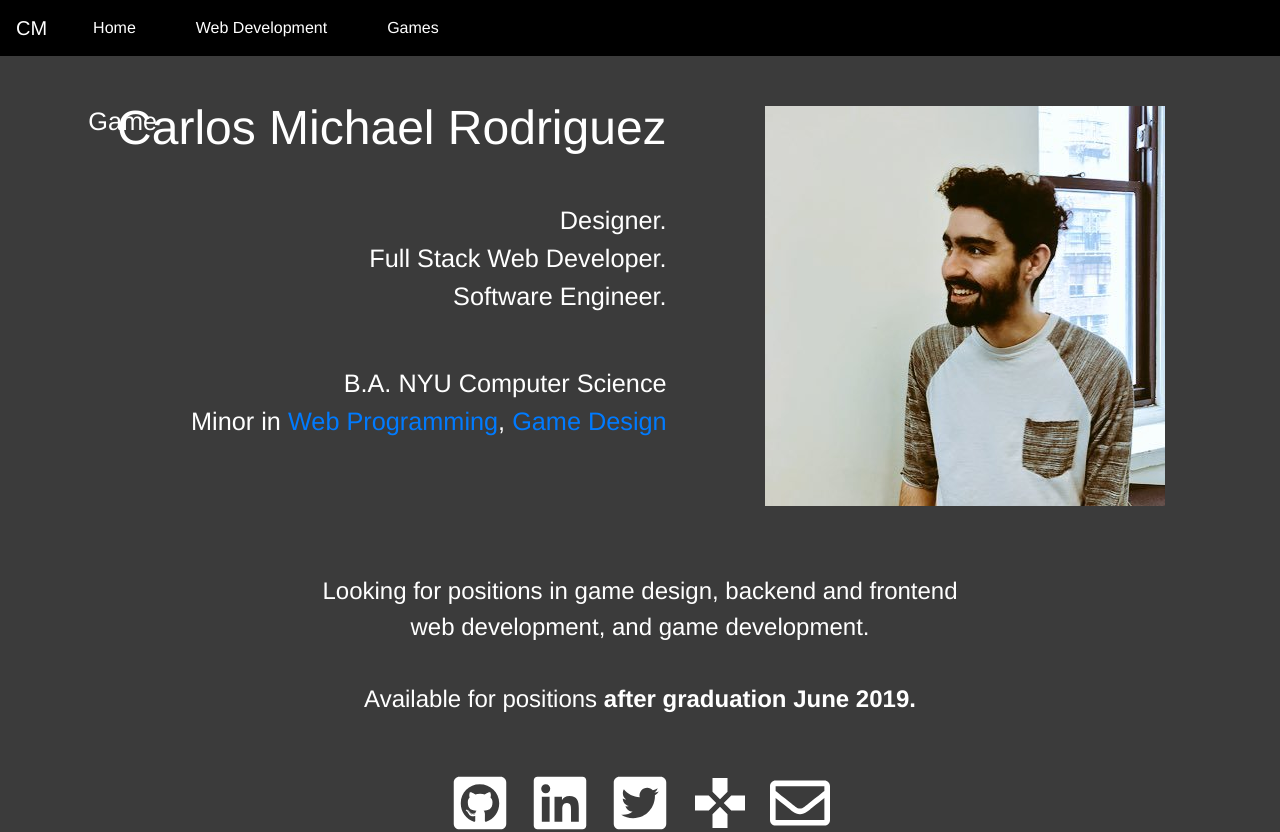
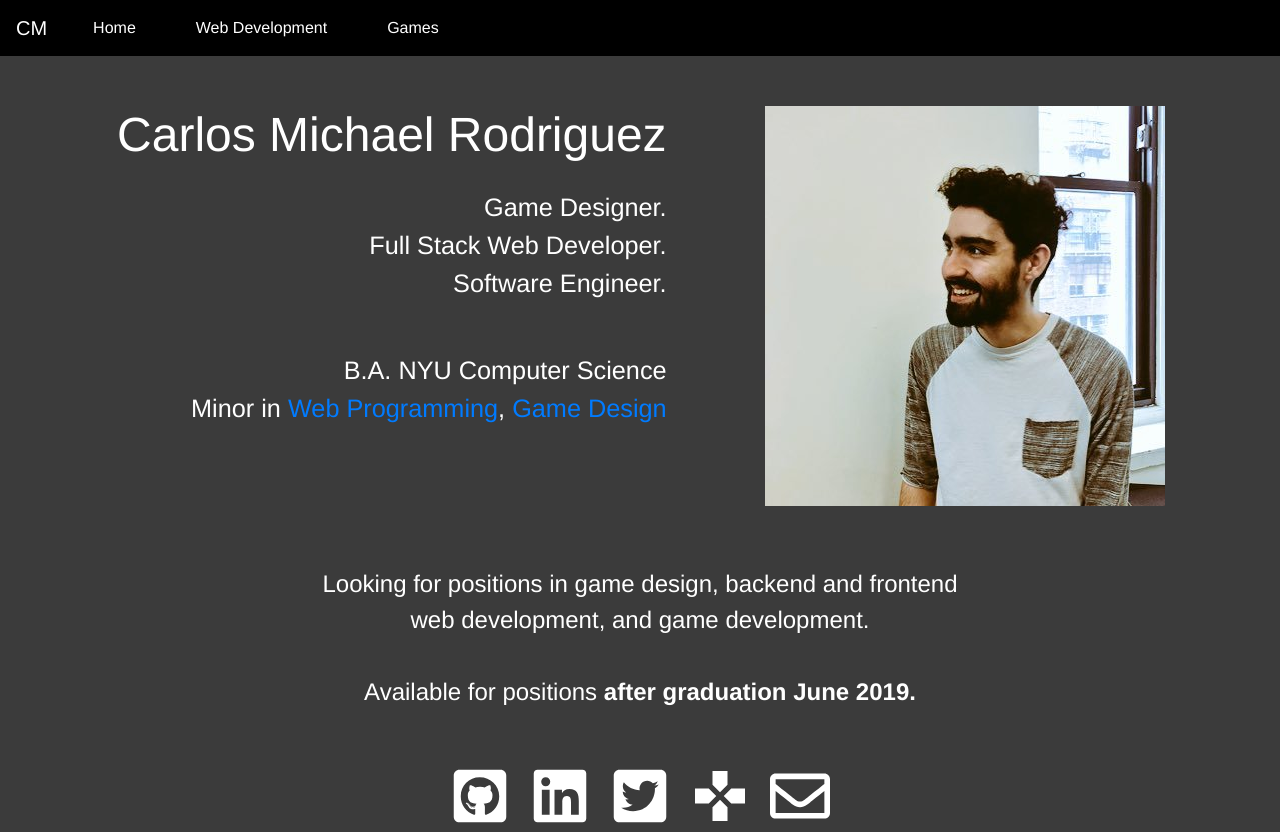
Before and after one commit to cmr624/react-portfolio-site, a React (Create React App) app in the folder react-ui/: page / in a window 1280 px wide. Shown: the top 832 px of the page. Built offline with nearby package versions, Linux system fonts and the light colour scheme; no server answers; the HTML template or start-up script is replaced by a standard one.

Commit message:
pc bug fix

```diff
--- a/react-ui/src/pages/Home.css
+++ b/react-ui/src/pages/Home.css
@@ -7,15 +7,13 @@
     font-size: 48px;
     text-align: right !important;
     display: block;
-    float: right;
-    margin-left: -40px;
-    padding-bottom: 40px;
-    margin-top: -7px;
+    padding-bottom: 20px;
 }
 
 .right-side
 {
     text-align: right;
+    display: block;
 }
 
 .right-side h2{
--- a/react-ui/src/pages/Home.js
+++ b/react-ui/src/pages/Home.js
@@ -6,7 +6,8 @@ class Home extends Component {
   render() {
     return (
       <div className="Home">
-      <div className="container">
+      <Container>
+
           <Row className="header-and-pic">
             <Col xs={12} md={7} className = "justHeader">
                 <h1>Carlos Michael Rodriguez</h1>
@@ -26,9 +27,7 @@ class Home extends Component {
                 </div>
             </Col>
           </Row>
-          </div>
-
-
+          </Container>
         <div className="container bottom-blurb">
           <p>Looking for positions in game design, backend and frontend web development, and game development. <br></br><br></br>Available for positions <b>after graduation June 2019.</b></p>
       </div>
```
